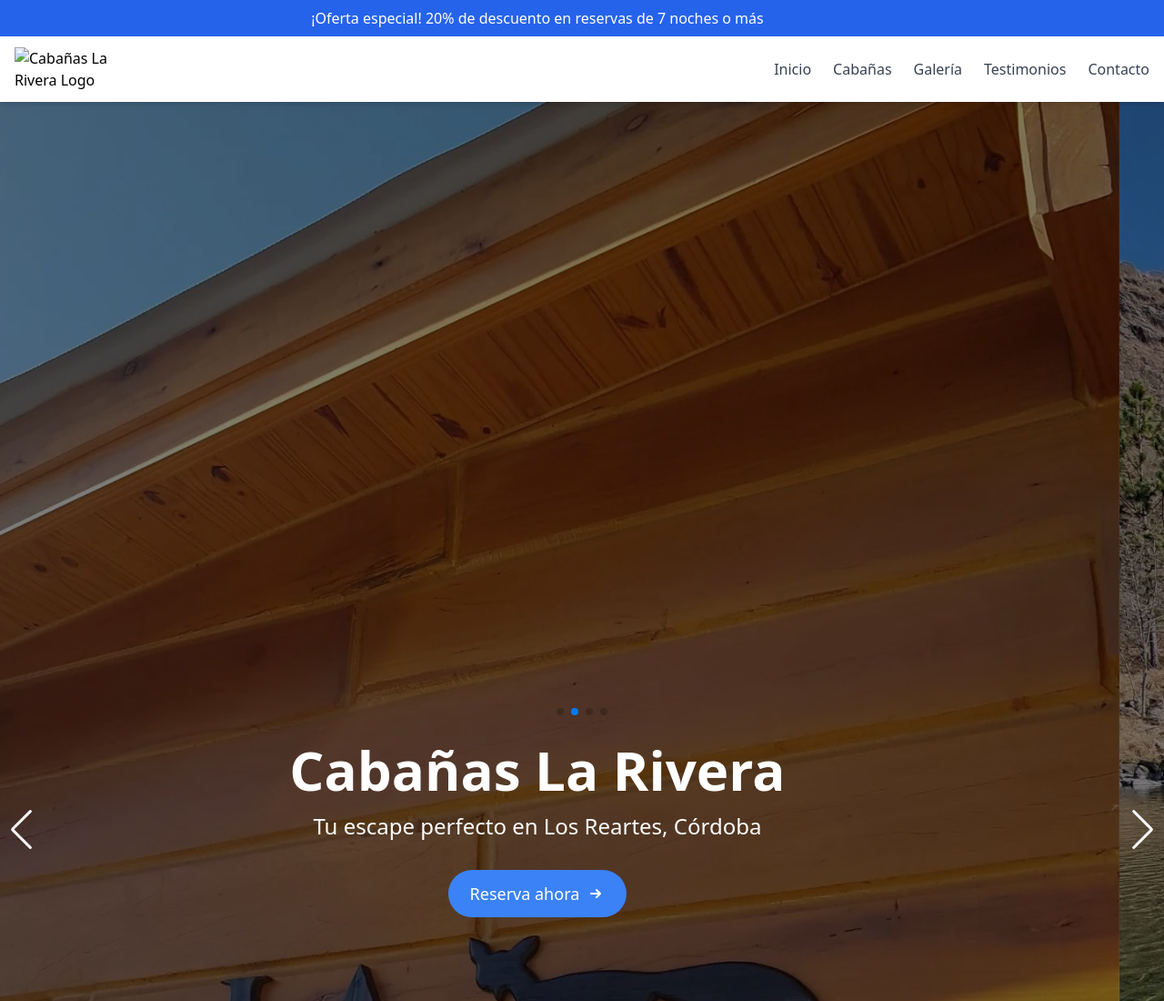
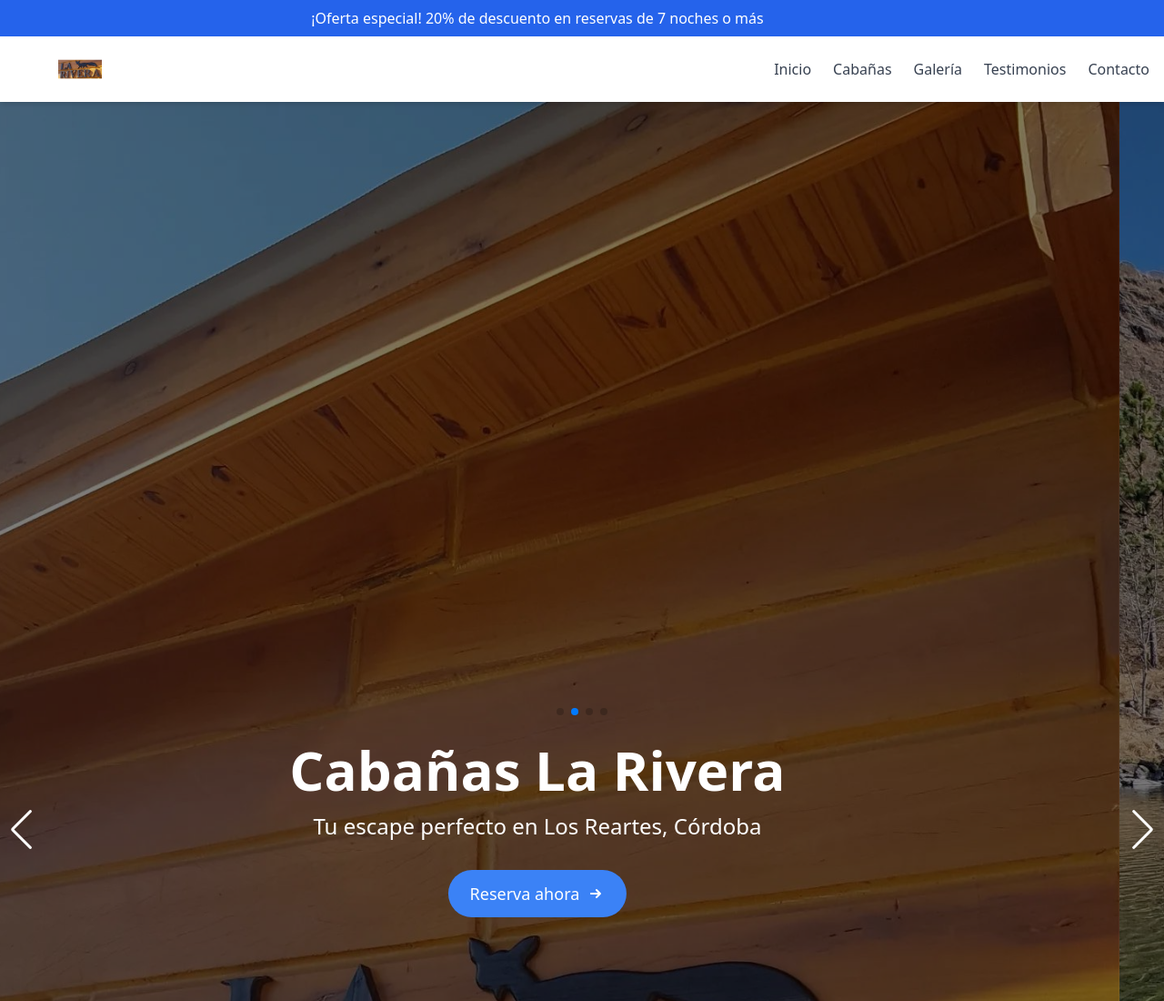
Before and after one commit to clientesweb/LaRiveraPrototipo, a plain HTML site: page index.html in a window 1280 px wide. Shown: the top 1100 px of the page at 91% size. Drawn offline with nearby package versions, Linux system fonts and the light colour scheme.

Commit message:
Actualizar index.html

```diff
--- a/index.html
+++ b/index.html
@@ -47,7 +47,7 @@
     <!-- Barra de navegación -->
     <nav class="bg-white shadow-md sticky top-0 z-50">
         <div class="container mx-auto px-4 py-3 flex justify-between items-center">
-            <img src="/placeholder.svg" alt="Cabañas La Rivera Logo" class="w-36 h-12 object-contain">
+            <img src="logo.png" alt="Cabañas La Rivera Logo" class="w-36 h-12 object-contain">
             <div class="md:hidden">
                 <button id="menuToggle" class="text-gray-500 hover:text-gray-600">
                     <svg xmlns="http://www.w3.org/2000/svg" class="h-6 w-6" fill="none" viewBox="0 0 24 24" stroke="currentColor">
```
